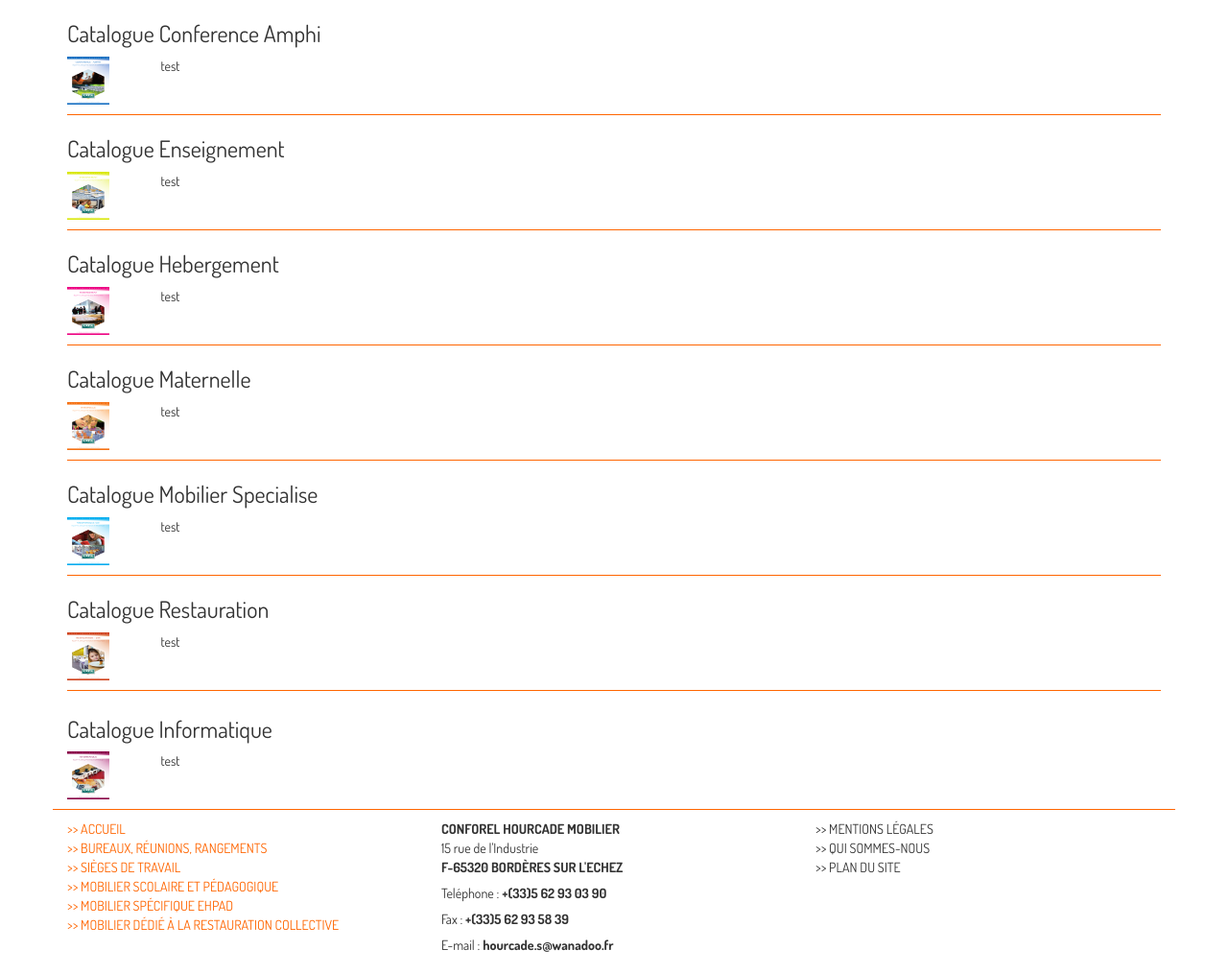
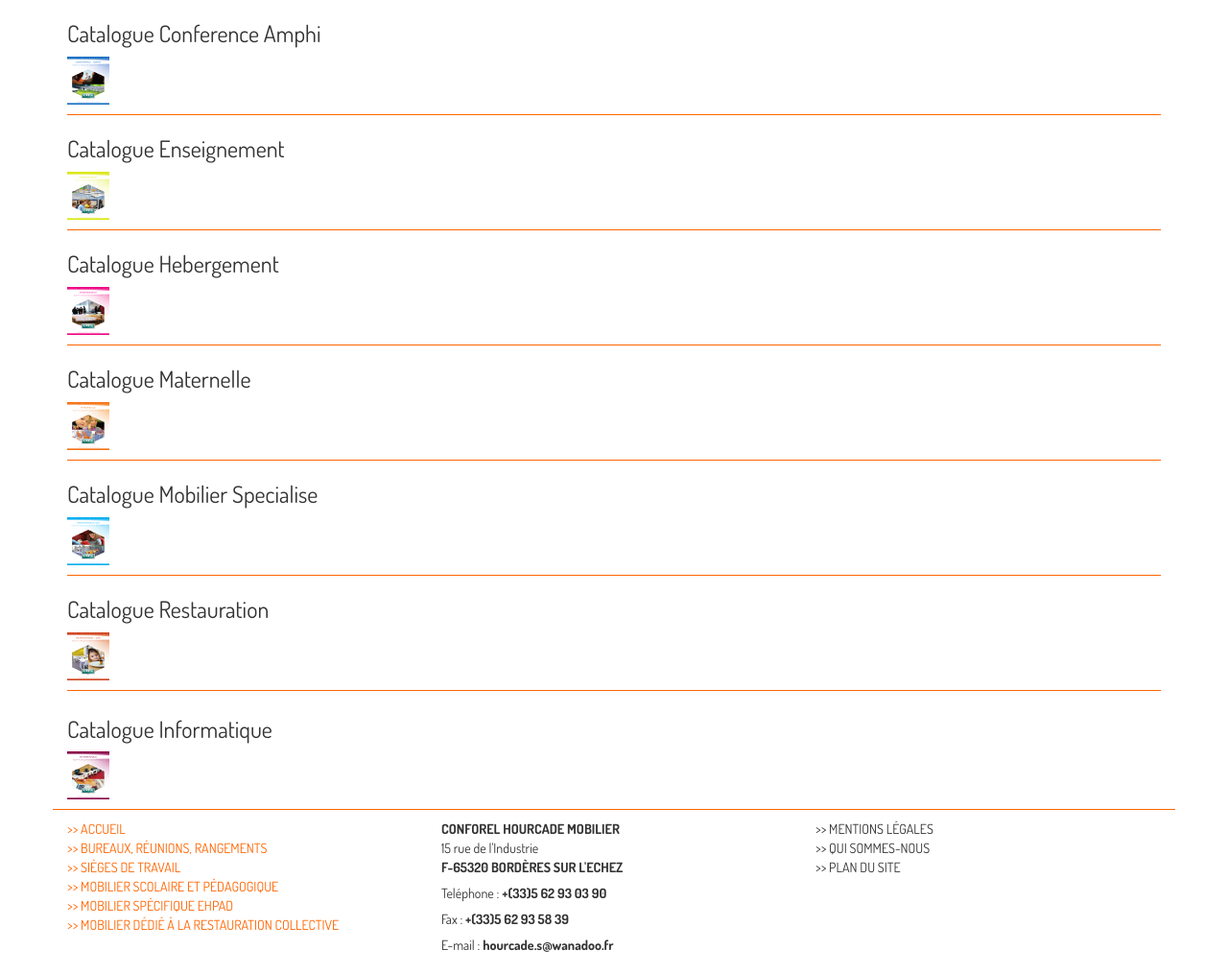
Before and after one commit to bsp-dev-team/conforel, a PHP site: page /scolaire.php in a window 1280 px wide. Shown: the part 256-1271 px from the top of the page at 96% size. Run offline with PHP 8.4, Linux system fonts and the light colour scheme; some libraries are stand-ins or nearby versions; some web fonts are replaced.

Commit message:
Suppression des textes fictifs

```diff
--- a/bureau.php
+++ b/bureau.php
@@ -240,7 +240,7 @@
 				</div>
 
 				<!-- Version Bureau -->
-				<div class='row template-1-v hidden-sm hidden-xl'>
+				<div class='row template-1-v hidden-sm hidden-xs'>
 
 					<div class="col-md-3 col-lg-3">
     				<a href="#img-thumbnail-1" class="thumbnail">
--- a/ehpad.php
+++ b/ehpad.php
@@ -24,7 +24,7 @@
 									<img src="./_assets/images/univers/ehpad/ehpad/catalogue-2017.png" alt="Univers Ehpad - Catalogue 2017" class="img-responsive">
 								</a>
 							</div>
-							<p class='col-md-10 col-sm-10'>test</p>
+							<p class='col-md-10 col-sm-10'> </p>
 						</div>
 				</section>
 
@@ -36,7 +36,7 @@
 									<img src="./_assets/images/univers/ehpad/ehpad/PIAVAL_Health-and-Care-2017-riassuntivo.png" alt="Univers Ehpad - Catalogue Piaval Health and Care 2017 - Riassuntivo" class="img-responsive">
 								</a>
 							</div>
-							<p class='col-md-10 col-sm-10'>test</p>
+							<p class='col-md-10 col-sm-10'> </p>
 						</div>
 				</section>
 
--- a/scolaire.php
+++ b/scolaire.php
@@ -25,7 +25,7 @@
 									<img src="./_assets/images/univers/enseignement/scolaire/CATALOGUE-CONFERENCE-AMPHI.png" alt="Univers Scolaire - Catalogue Conference Amphi" class="img-responsive">
 								</a>
 							</div>
-							<p class='col-md-10 col-sm-10'>test</p>
+							<p class='col-md-10 col-sm-10'> </p>
 						</div>
 				</section>
 
@@ -37,7 +37,7 @@
 									<img src="./_assets/images/univers/enseignement/scolaire/CATALOGUE-ENSEIGNEMENT.png" alt="Univers Scolaire - Catalogue Conference Amphi" class="img-responsive">
 								</a>
 							</div>
-							<p class='col-md-10 col-sm-10'>test</p>
+							<p class='col-md-10 col-sm-10'> </p>
 						</div>
 				</section>
 
@@ -49,7 +49,7 @@
 									<img src="./_assets/images/univers/enseignement/scolaire/CATALOGUE-HEBERGEMENT.png" alt="Univers Scolaire - Catalogue Conference Amphi" class="img-responsive">
 								</a>
 							</div>
-							<p class='col-md-10 col-sm-10'>test</p>
+							<p class='col-md-10 col-sm-10'> </p>
 						</div>
 				</section>
 
@@ -61,7 +61,7 @@
 									<img src="./_assets/images/univers/enseignement/scolaire/CATALOGUE-MATERNELLE.png" alt="Univers Scolaire - Catalogue Conference Amphi" class="img-responsive">
 								</a>
 							</div>
-							<p class='col-md-10 col-sm-10'>test</p>
+							<p class='col-md-10 col-sm-10'> </p>
 						</div>
 				</section>
 
@@ -73,7 +73,7 @@
 									<img src="./_assets/images/univers/enseignement/scolaire/CATALOGUE-MOBILIER-SPECIALISE.png" alt="Univers Scolaire - Catalogue Conference Amphi" class="img-responsive">
 								</a>
 							</div>
-							<p class='col-md-10 col-sm-10'>test</p>
+							<p class='col-md-10 col-sm-10'> </p>
 						</div>
 				</section>
 
@@ -85,7 +85,7 @@
 									<img src="./_assets/images/univers/enseignement/scolaire/CATALOGUE-RESTAURATION.png" alt="Univers Scolaire - Catalogue Conference Amphi" class="img-responsive">
 								</a>
 							</div>
-							<p class='col-md-10 col-sm-10'>test</p>
+							<p class='col-md-10 col-sm-10'> </p>
 						</div>
 				</section>
 
@@ -97,7 +97,7 @@
 									<img src="./_assets/images/univers/enseignement/scolaire/CATALOGUE-INFORMATIQUE.png" alt="Univers Scolaire - Catalogue Conference Amphi" class="img-responsive">
 								</a>
 							</div>
-							<p class='col-md-10 col-sm-10'>test</p>
+							<p class='col-md-10 col-sm-10'> </p>
 						</div>
 				</section>
 
```
